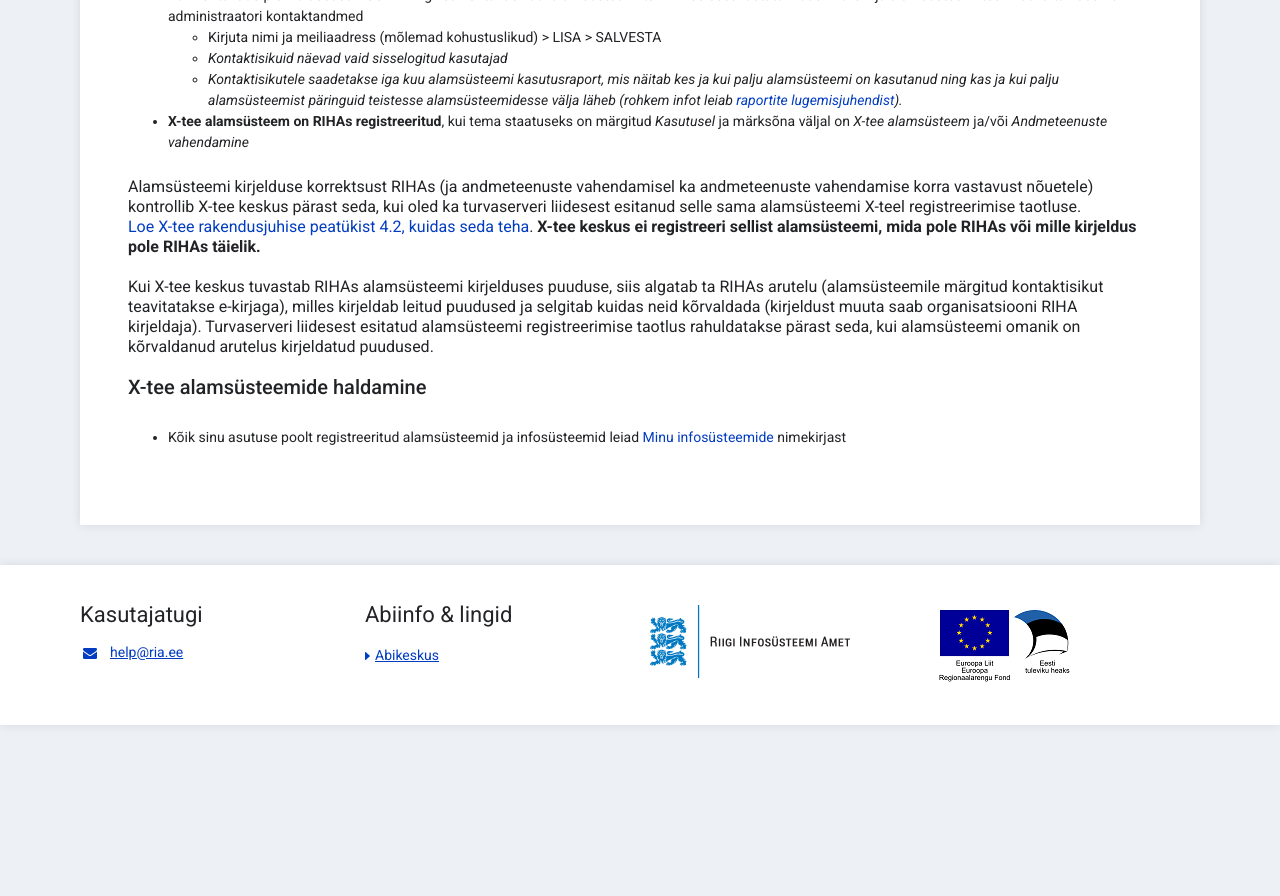
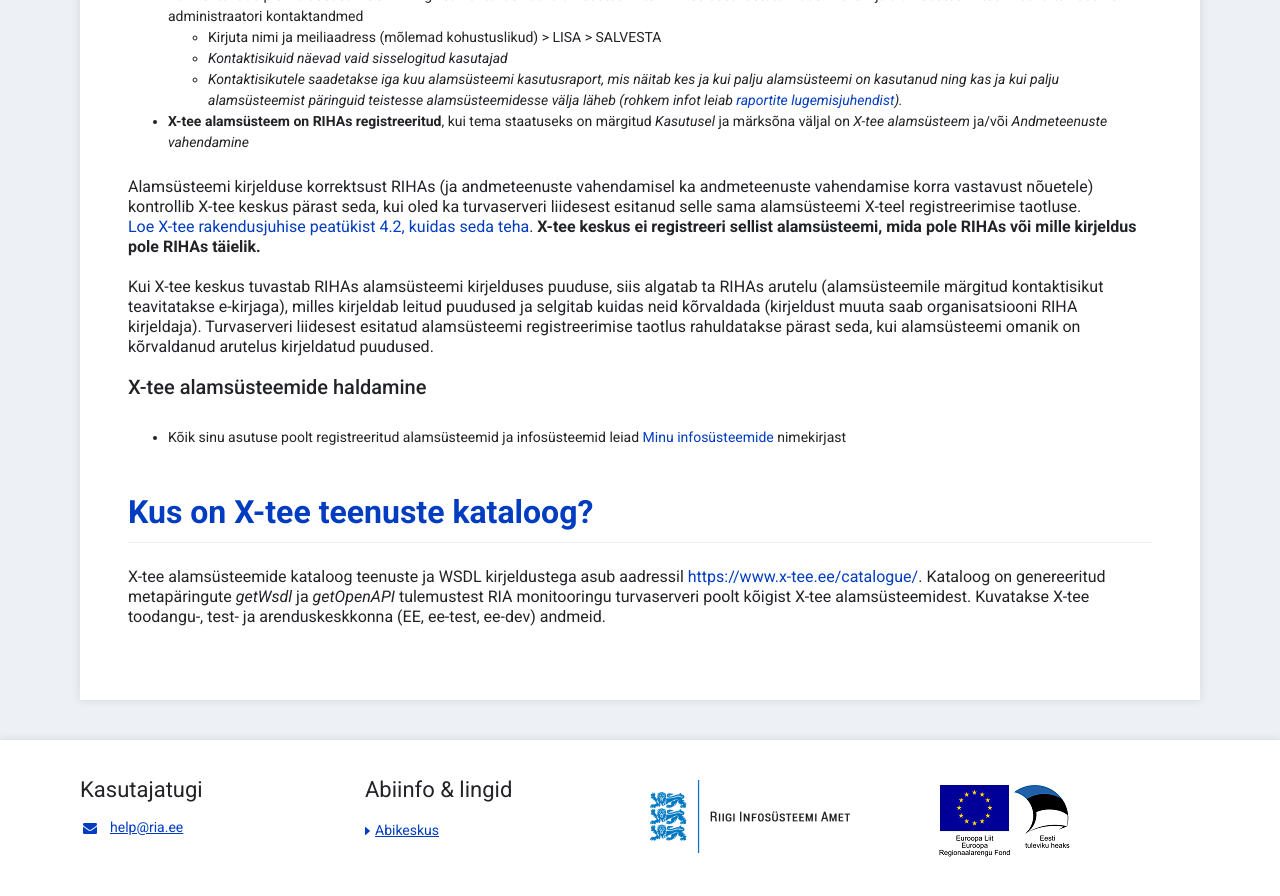
Before and after one commit to e-gov/RIHA-Help, a Jekyll site: the page built from docs/X-tee-alamsysteem.md, in a window 1280 px wide and 900 px high, scrolled down 1105 px. Shown: the top 896 px of the window. Built offline with Jekyll 4.4.1, drawn with Linux system fonts in a browser that asks for light colours; before the commit the page ends 1830 px from its top, so only the background shows below that.

Commit message:
Add info about catalogue of all X-tee subsystems

```diff
--- a/docs/X-tee-alamsysteem.md
+++ b/docs/X-tee-alamsysteem.md
@@ -41,3 +41,7 @@ Kui X-tee keskus tuvastab RIHAs alamsüsteemi kirjelduses puuduse, siis algatab
 ### X-tee alamsüsteemide haldamine
 
 - Kõik sinu asutuse poolt registreeritud alamsüsteemid ja infosüsteemid leiad [Minu infosüsteemide](https://www.riha.ee/Kirjelda) nimekirjast
+
+## Kus on X-tee teenuste kataloog?
+
+X-tee alamsüsteemide kataloog teenuste ja WSDL kirjeldustega asub aadressil [https://www.x-tee.ee/catalogue/](https://www.x-tee.ee/catalogue/). Kataloog on genereeritud metapäringute _getWsdl_ ja _getOpenAPI_ tulemustest RIA monitooringu turvaserveri poolt kõigist X-tee alamsüsteemidest. Kuvatakse X-tee toodangu-, test- ja arenduskeskkonna (EE, ee-test, ee-dev) andmeid.
```
